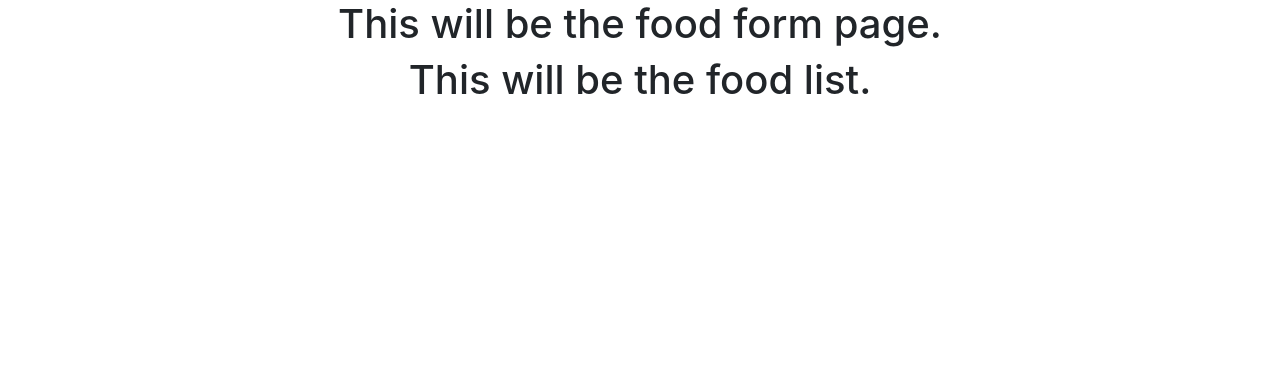
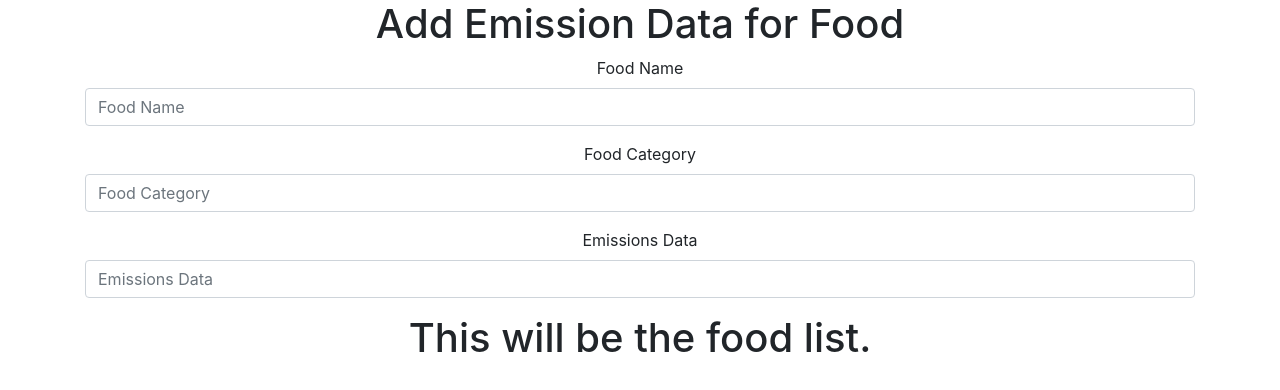
Before and after one commit to Marie-Burns22/food_ui, a React (Create React App) app: page / in a window 1280 px wide. Shown: the top 390 px of the page. Built offline with nearby package versions, Linux system fonts and the light colour scheme.

Commit message:
Build basic form to add data to api.

```diff
--- a/src/FoodForm.js
+++ b/src/FoodForm.js
@@ -1,11 +1,39 @@
 import React, { Component } from 'react'
+import { Form } from 'react-bootstrap'
 
 export default class FoodForm extends Component {
     render() {
         return (
-            <div>
-                <h1>This will be the food form page.</h1>
-            </div>
+            <Form className="container">
+                <h1>Add Emission Data for Food</h1>
+                <Form.Group controlId="foodForm.nameInput">
+                    <Form.Label>Food Name</Form.Label>
+                    <Form.Control
+                        required
+                        type="text"
+                        placeholder="Food Name"
+                    />
+                </Form.Group>
+
+                <Form.Group controlId="foodForm.category" >
+                    <Form.Label>Food Category</Form.Label>
+                    <Form.Control
+                        required
+                        type="text"
+                        placeholder="Food Category"
+                    />
+                </Form.Group>
+
+                <Form.Group controlId="foodForm.emissionsAmount" >
+                    <Form.Label>Emissions Data</Form.Label>
+                    <Form.Control
+                        required
+                        type="text"
+                        placeholder="Emissions Data"
+                    />
+                </Form.Group>
+
+            </Form>
         )
     }
 }
```
